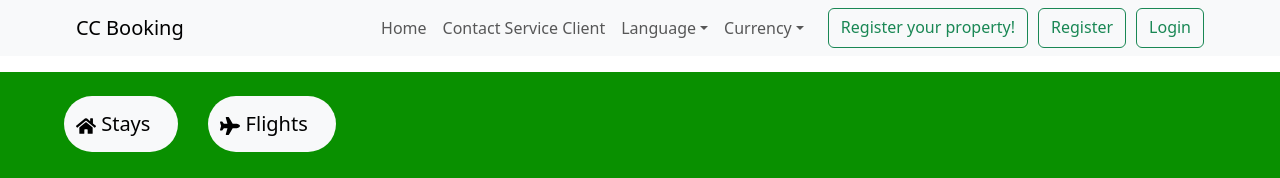
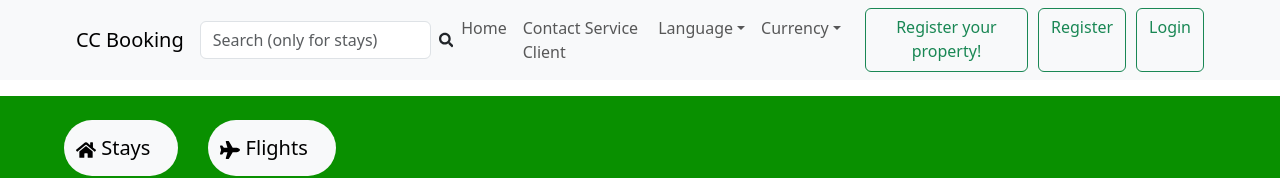
Before and after one commit to CristiColtan/Project_07_MERN_FullStack_WebApp, a React (Create React App) app in the folder website/: page / in a window 1280 px wide. Shown: the top 178 px of the page. Built offline with nearby package versions, Linux system fonts and the light colour scheme; no server answers.

Commit message:
complete header search form functionality

```diff
--- a/website/src/App.js
+++ b/website/src/App.js
@@ -29,8 +29,8 @@ import Listing from "./pages/Listing";
 function App() {
   return (
     <div className="app">
-      <Header />
       <BrowserRouter>
+        <Header />
         <Routes>
           <Route
             path="/"
--- a/website/src/components/Header.js
+++ b/website/src/components/Header.js
@@ -1,4 +1,5 @@
-import React from "react";
+import React, { useEffect, useState } from "react";
+
 import Button from "react-bootstrap/Button";
 import Container from "react-bootstrap/Container";
 import Form from "react-bootstrap/Form";
@@ -7,12 +8,39 @@ import Navbar from "react-bootstrap/Navbar";
 import NavDropdown from "react-bootstrap/NavDropdown";
 import Offcanvas from "react-bootstrap/Offcanvas";
 
+import { useNavigate } from "react-router-dom";
+
 import { useSelector } from "react-redux";
+
+import { FaSearch } from "react-icons/fa";
 
 import "../styles/Header.css";
 
 function Header() {
   const { currentUser } = useSelector((state) => state.user);
+  const [searchTerm, setSearchTerm] = useState("");
+  const [searchFlights, setSearchFlights] = useState(false);
+
+  const navigate = useNavigate();
+
+  const handleSubmit = (e) => {
+    e.preventDefault();
+
+    const urlParams = new URLSearchParams(window.location.search);
+    urlParams.set("searchTerm", searchTerm);
+
+    const searchQuery = urlParams.toString();
+    navigate(`/search?${searchQuery}`);
+  };
+
+  useEffect(() => {
+    const urlParams = new URLSearchParams(window.location.search);
+    const searchTermFromURL = urlParams.get("searchTerm");
+
+    if (searchTermFromURL) {
+      setSearchTerm(searchTermFromURL);
+    }
+  }, [window.location.search]);
 
   return (
     <div className="main">
@@ -35,6 +63,18 @@ function Header() {
                   </Offcanvas.Title>
                 </Offcanvas.Header>
                 <Offcanvas.Body>
+                  <Form className="d-flex search-icon-div">
+                    <Form.Control
+                      type="text"
+                      placeholder="Search (only for stays)"
+                      className="me-2"
+                      aria-label="Search"
+                      value={searchTerm}
+                      onChange={(e) => setSearchTerm(e.target.value)}
+                    />
+                    {<FaSearch onClick={handleSubmit} />}
+                  </Form>
+
                   <Nav className="justify-content-end flex-grow-1 pe-3">
                     <Nav.Link href="/">Home</Nav.Link>
                     <Nav.Link href="/contact">Contact Service Client</Nav.Link>
--- a/website/src/components/HeaderLow.js
+++ b/website/src/components/HeaderLow.js
@@ -22,28 +22,12 @@ function HeaderLow() {
         <div className="d-flex nav">
           <Navbar className="bg-body-tertiary navbars rounded-pill">
             <Container>
-              <Navbar.Brand href="/">
-                {/*<img
-                  alt=""
-                  src={Bed}
-                  width="30"
-                  height="30"
-                  className="d-inline-block align-top"
-  />{" "}*/}
-                {<FaHome />} Stays
-              </Navbar.Brand>
+              <Navbar.Brand href="/">{<FaHome />} Stays</Navbar.Brand>
             </Container>
           </Navbar>
           <Navbar className="bg-body-tertiary navbars rounded-pill">
             <Container className="d-flex justify-content-between w-100">
               <Navbar.Brand href="#home" className="mr-auto">
-                {/*<img
-                  alt=""
-                  src={Plane}
-                  width="30"
-                  height="30"
-                  className="d-inline-block align-top"
-/>{" "}*/}
                 {<FaPlane />} Flights
               </Navbar.Brand>
             </Container>
--- a/website/src/styles/Header.css
+++ b/website/src/styles/Header.css
@@ -33,3 +33,9 @@
     width: 20px;
     border-radius: 5%;
 }
+
+.search-icon-div{
+    display: flex;
+    justify-content: center;
+    align-items: center;
+}
```
